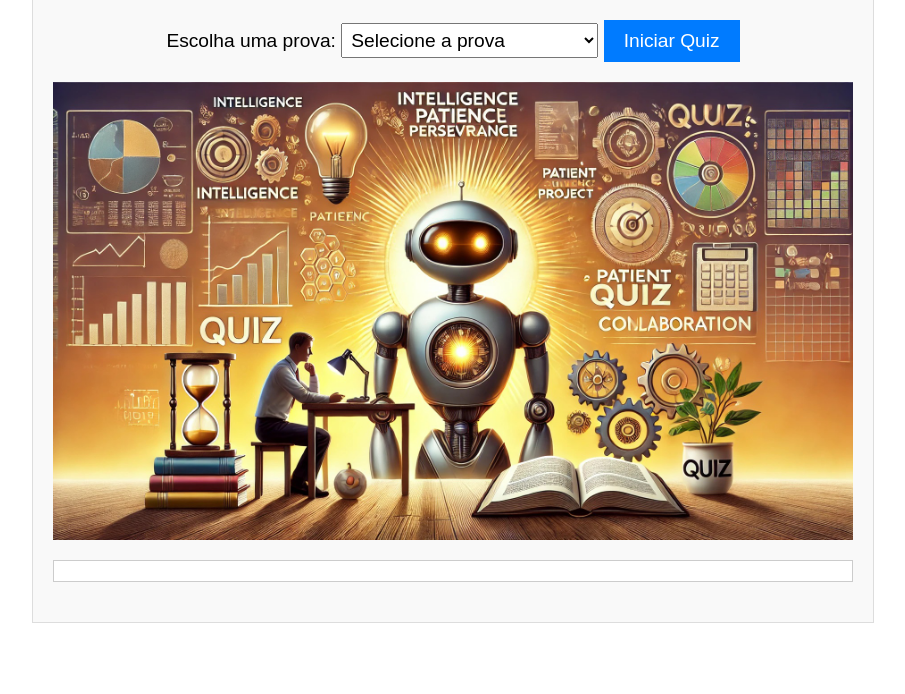
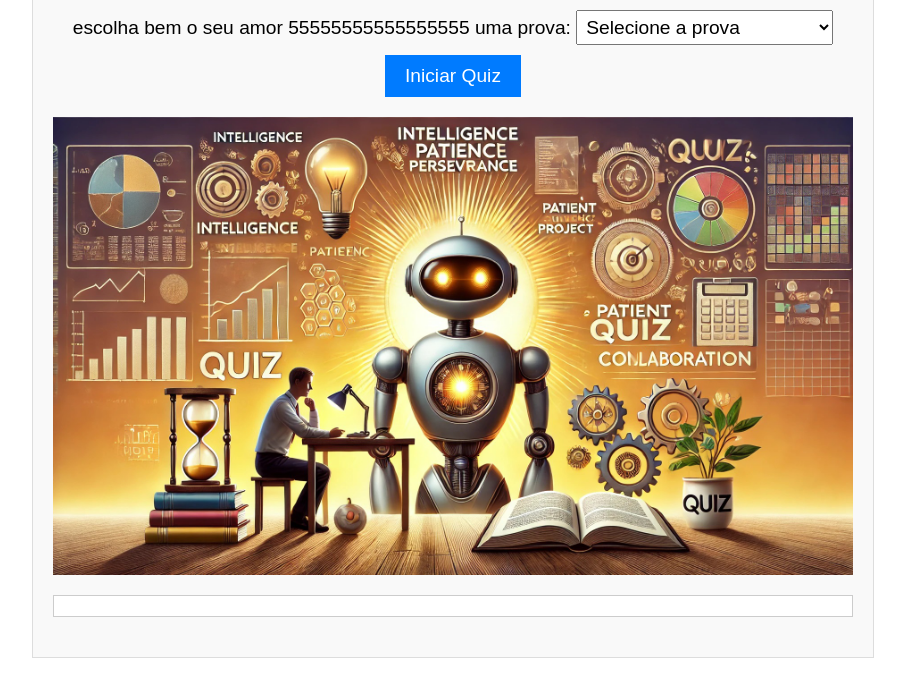
Before and after one commit to 4avalon/quizz, a plain HTML site: page index.html in a window 1280 px wide. Shown: the part 106-800 px from the top of the page, without its empty margins (187-1092 px from the left). Drawn offline with Linux system fonts and the light colour scheme.

Commit message:
Commit inicial para o projeto quizz

```diff
--- a/index.html
+++ b/index.html
@@ -12,7 +12,7 @@
             <h1>Quiz Z</h1>
         </div>
         <div class="selection-container">
-            <label for="quiz-selector">Escolha uma prova:</label>
+            <label for="quiz-selector">escolha bem o seu amor 55555555555555555 uma prova:</label>
             <select id="quiz-selector">
                 <option value="">Selecione a prova</option>
                 <option value="data\22ELETRONUCLEAR.xml">22ELETRONUCLEAR.xml</option>
```
